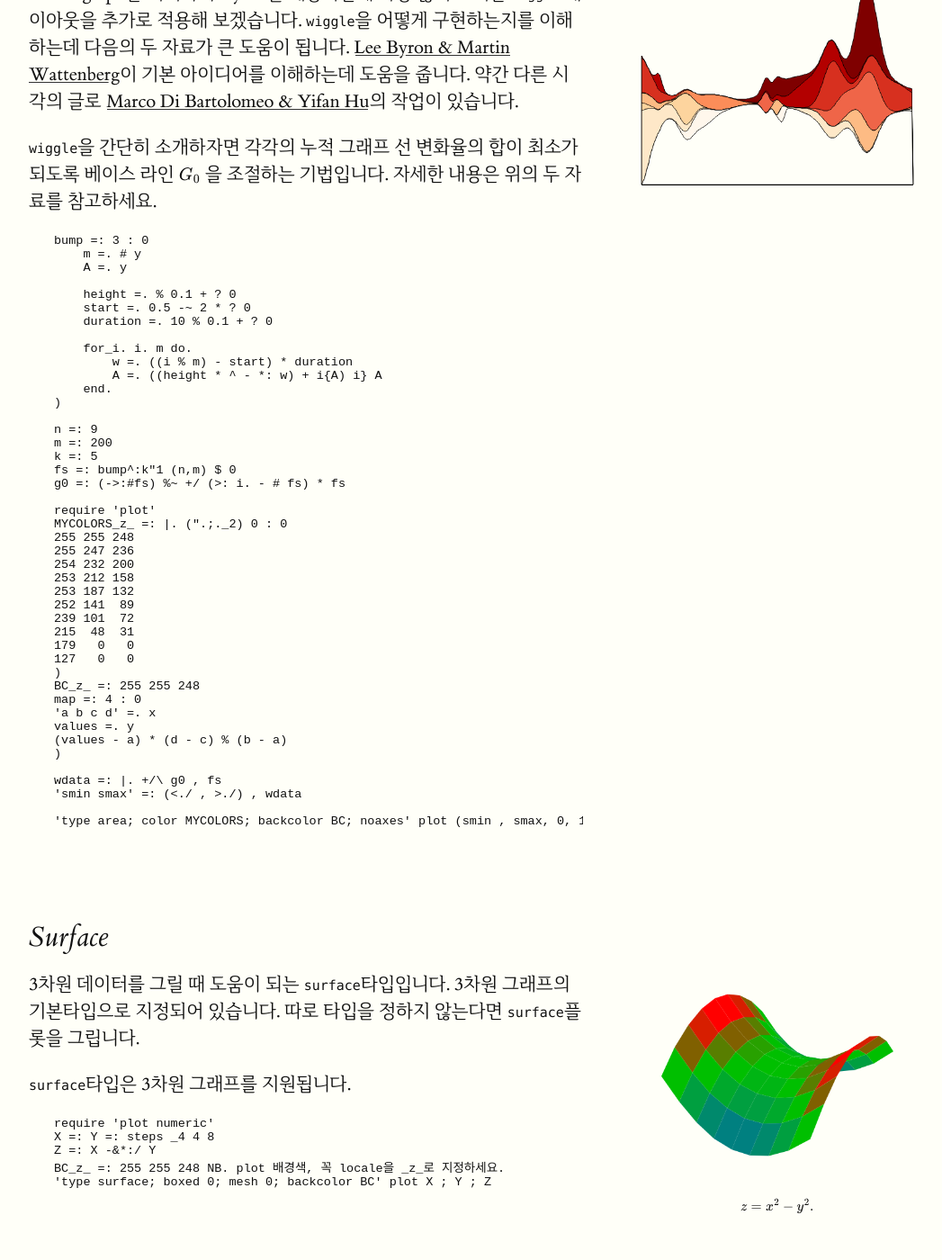
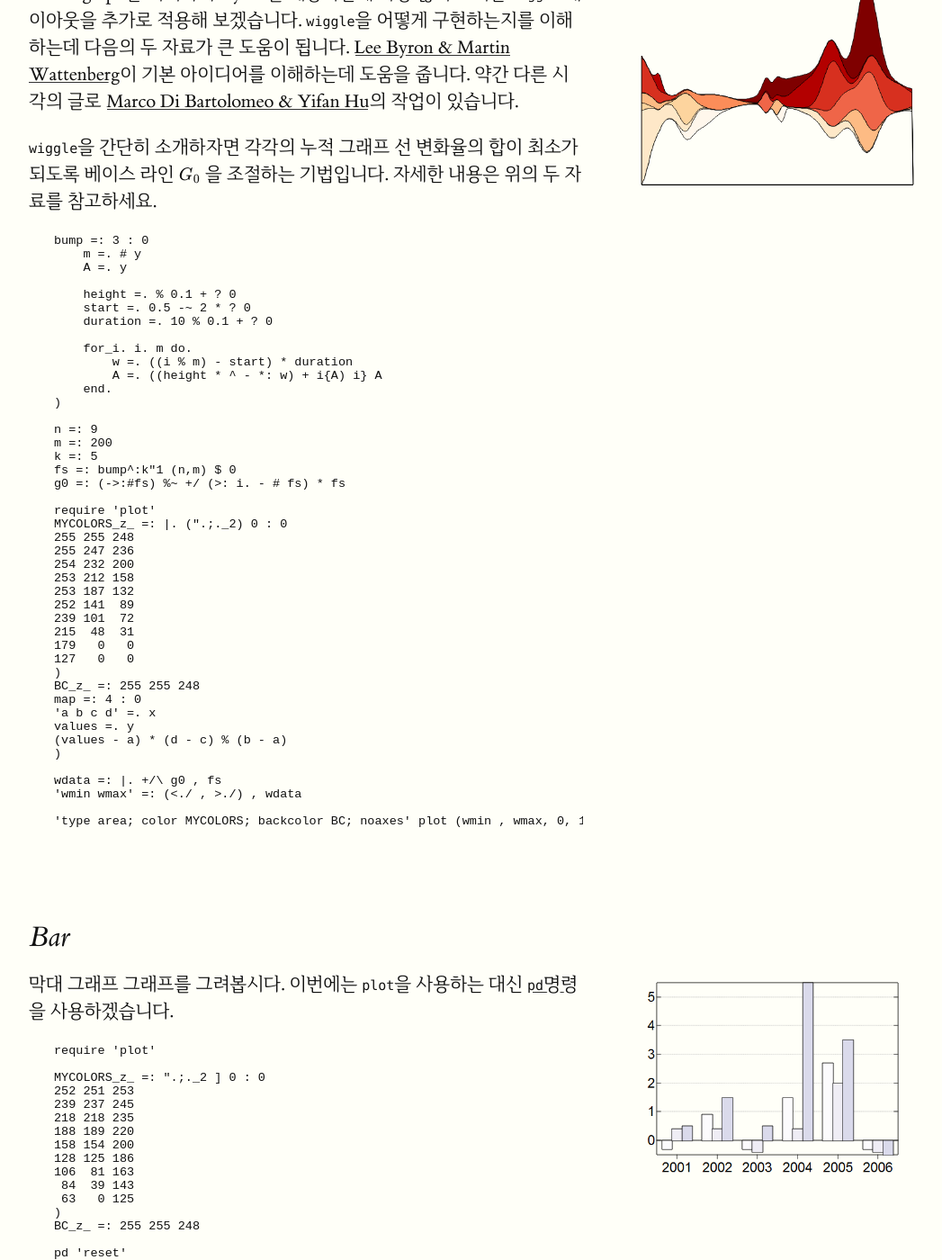
Before and after one commit to toolofthought/toolofthought.github.io, a Jekyll site: the page built from _posts/jlang/plot/2017-03-16-types.html, in a window 1280 px wide and 1400 px high, scrolled down 2732 px. Shown: the whole window at 90% size, without its empty margins (128-1175 px from the left). Built offline with Jekyll 4.4.1, drawn with Linux system fonts in a browser that asks for light colours; formulas are drawn with MathJax 3; some of the changed text lies outside the part shown.

Commit message:
bar, sbar, fbar 추가

```diff
--- a/_posts/jlang/plot/2017-03-16-types.html
+++ b/_posts/jlang/plot/2017-03-16-types.html
@@ -174,13 +174,84 @@
 )
 
 wdata =: |. +/\ g0 , fs
-'smin smax' =: (<./ , >./) , wdata
+'wmin wmax' =: (<./ , >./) , wdata
 
-'type area; color MYCOLORS; backcolor BC; noaxes' plot (smin , smax, 0, 100)&map wdata
+'type area; color MYCOLORS; backcolor BC; noaxes' plot (wmin , wmax, 0, 100)&map wdata
 
 	</pre>
+</section>
+<section>
+	<h2>Bar</h2>
+	<p><label for="bar-basic-figure" class="margin-toggle">&#8853;</label><input type="checkbox" id="bar-basic-figure" class="margin-toggle"/><span class="marginnote"><img src="{{site.baseurl}}/assets/img/jlang/plot/bar-basic.png"  alt="Image of Basic Bar Plot"/></span>막대 그래프 그래프를 그려봅시다. 이번에는 <code>plot</code>을 사용하는 대신 <a href="http://code.jsoftware.com/wiki/Plot/Verbs"><code>pd</code>명령</a>을 사용하겠습니다.</p>
+	<pre class="code">
+require 'plot'
 
+MYCOLORS_z_ =: ".;._2 ] 0 : 0
+252 251 253
+239 237 245
+218 218 235
+188 189 220
+158 154 200
+128 125 186
+106  81 163
+ 84  39 143
+ 63   0 125
+)
+BC_z_ =: 255 255 248
 
+pd 'reset'
+pd 'type bar'
+pd 'color MYCOLORS'
+pd 'axes 1 0'
+pd 'xlabel ',":2001+i.6
+pd 'backcolor BC'
+pd 0.6 0.8 1 * _0.5+?.3#,:3 3 4 7 7 4
+pd 'show'
+	</pre>
+
+	<h3>Stacked Bar</h3>
+	<p><label for="bar-sbar-figure" class="margin-toggle">&#8853;</label><input type="checkbox" id="bar-sbar-figure" class="margin-toggle"/><span class="marginnote"><img src="{{site.baseurl}}/assets/img/jlang/plot/bar-sbar.png"  alt="Image of Stacked Bar Plot"/></span>데이터를 그룹지어 표시하는 대신 하나의 축에 쌓아서 보여줄 수 있습니다. <code>sbar</code>타입을 사용하면 그래프를 쉽게 그릴 수 있습니다. <code>sbar</code>를 사용할 때 마이너스 값을 사용할 수 없다는 점을 주의하세요.</p>
+	<pre class="code">
+require 'plot'
+
+MYCOLORS_z_ =: ".;._2 ] 0 : 0
+224 236 244
+158 188 218
+136 86 167
+)
+BC_z_ =: 255 255 248
+
+pd 'reset'
+pd 'type sbar'
+pd 'color MYCOLORS'
+pd 'ytic 2 0'
+pd 'xlabel ',":2001+i.6
+pd 'backcolor BC'
+pd 0.6 0.8 1* >:?.3#,:3 3 4 7 7
+pd 'show'
+
+	</pre>
+	<h3>Floating Stacked Bar</h3>
+	<p><label for="bar-fbar-figure" class="margin-toggle">&#8853;</label><input type="checkbox" id="bar-fbar-figure" class="margin-toggle"/><span class="marginnote"><img src="{{site.baseurl}}/assets/img/jlang/plot/bar-fbar.png"  alt="Image of Floating Stacked Bar Plot"/><code>MYCOLORS</code>의 순서가 <code>sbar</code>의 사례와 다른 것을 주의하세요.</span><code>fbar</code>는 모든 점에서 <code>sbar</code>와 동일하지만 가장 아래 데이터 레이어가 투명으로 처리됩니다.</p>
+	<pre class="code">
+require 'plot'
+
+MYCOLORS_z_ =: ".;._2 ] 0 : 0
+158 188 218
+136 86 167
+224 236 244
+)
+BC_z_ =: 255 255 248
+
+pd 'reset'
+pd 'type fbar'
+pd 'color MYCOLORS'
+pd 'ytic 2 0'
+pd 'xlabel ',":2001+i.6
+pd 'backcolor BC'
+pd 0.6 0.8 1* >:?.3#,:3 3 4 7 7
+pd 'show'
+	</pre>
 </section>
 
 <section>
```
Also changed, not shown: assets/img/jlang/plot/bar-basic.png (added), assets/img/jlang/plot/bar-fbar.png (added), assets/img/jlang/plot/bar-sbar.png (added).
